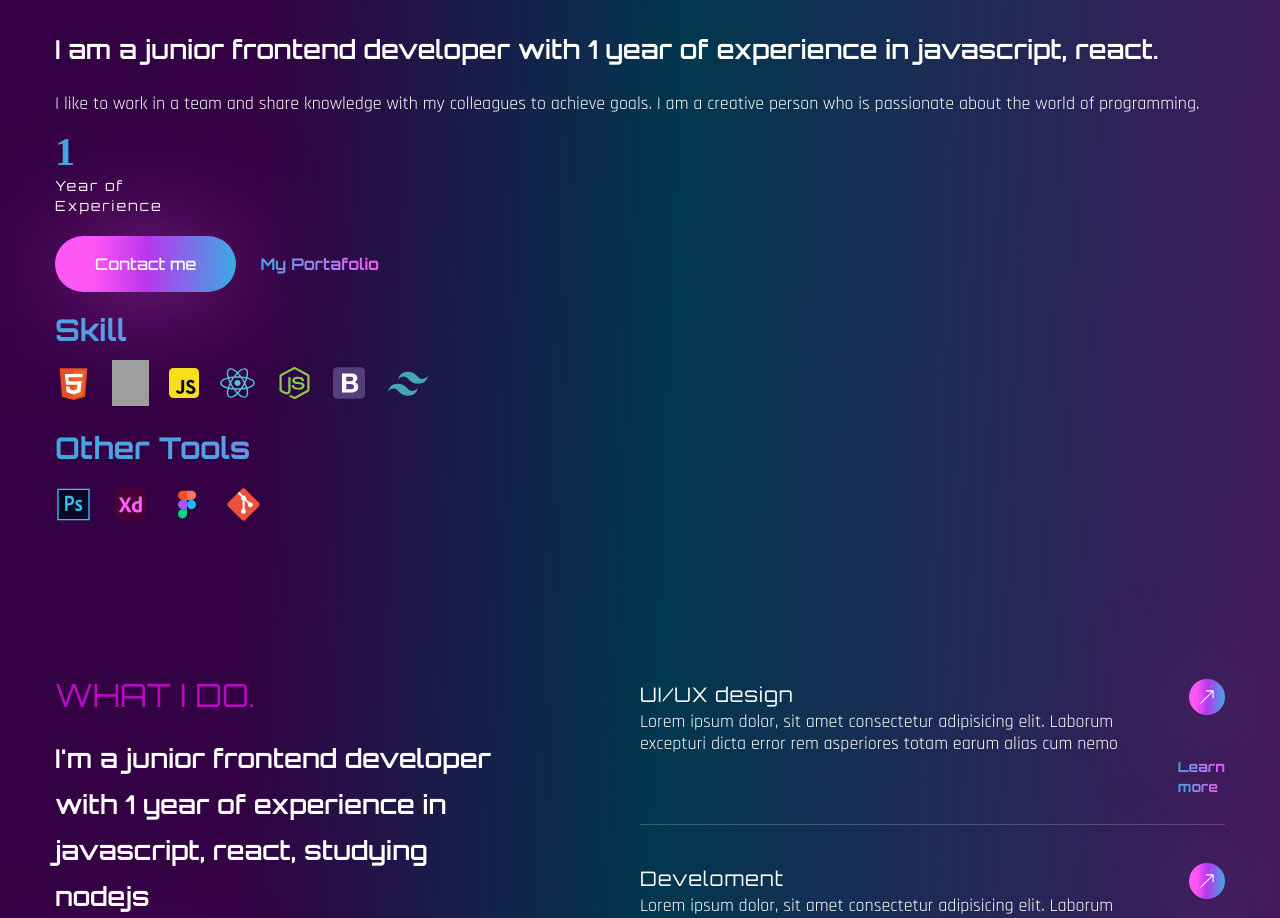
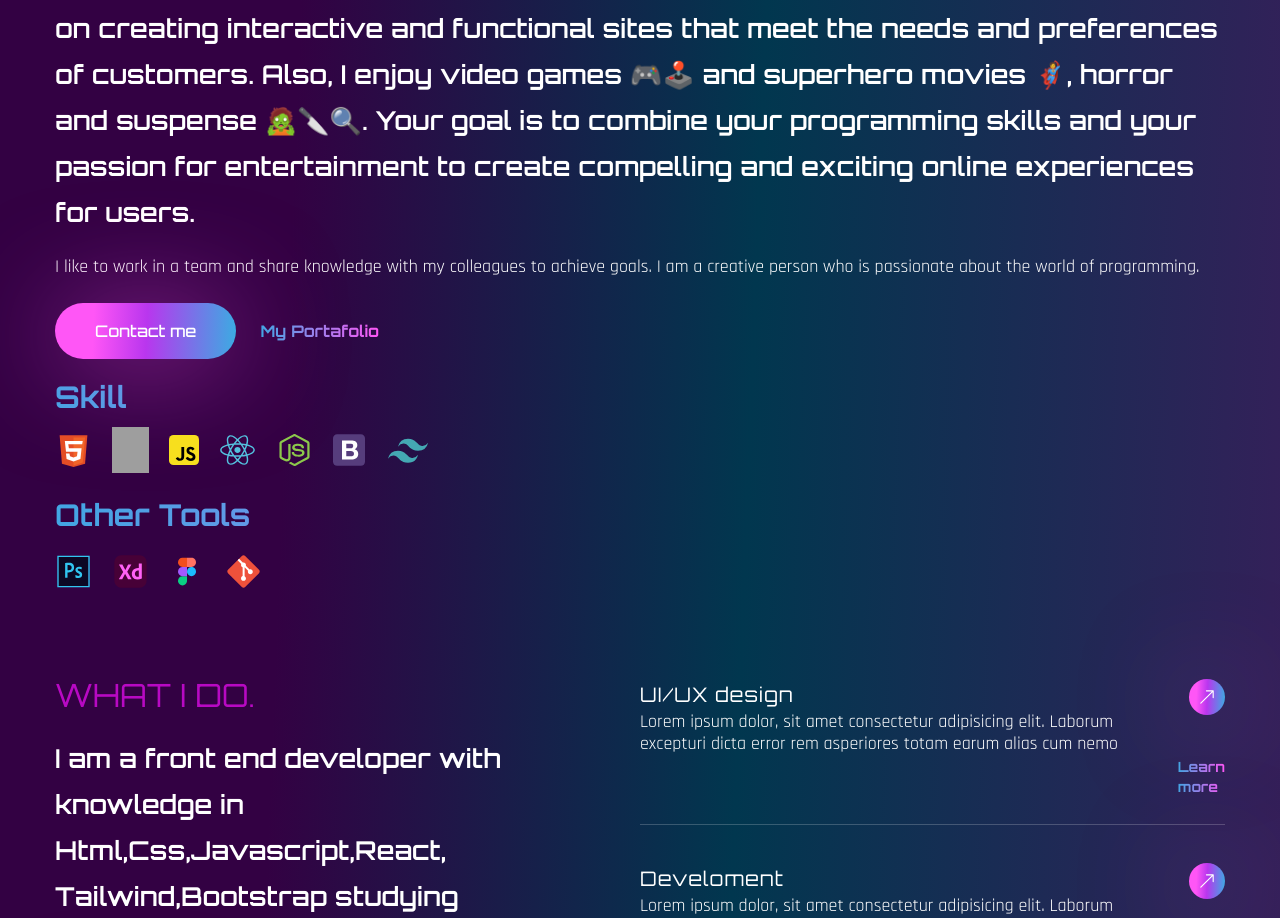
Before and after one commit to WILLIAMJRR/portafolio, a React (Vite) app: page / in a window 1280 px wide. Shown: the part 1064-1982 px from the top of the page. Built offline with nearby package versions, Linux system fonts and the light colour scheme; grey boxes are pictures that could not be loaded; a web font is replaced by a local one.

Commit message:
modificacion

```diff
--- a/src/App.jsx
+++ b/src/App.jsx
@@ -20,6 +20,7 @@ function App() {
       <Services />
       <Work />
       <Contact />
+      <div className='h-[4000px]'></div>
     </div>
   );
 }
--- a/src/components/About.jsx
+++ b/src/components/About.jsx
@@ -20,8 +20,6 @@ import pshop from '../../src/assets/icon/photoshop-svgrepo-com.svg';
 import adobexd from '../../src/assets/icon/adobe-xd-svgrepo-com.svg';
 import figma from '../../src/assets/icon/figma-svgrepo-com.svg';
 import git from '../../src/assets/icon/git-svgrepo-com.svg';
-
-
 
 const About = () => {
   const [ref, useView] = useInView({
@@ -50,8 +48,13 @@ const About = () => {
               viewport={{ once: false, amount: 0.3 }}
               className='h3 mb-4'
             >
-              I am a junior frontend developer with 1 year of experience in
-              javascript, react.
+              I'm a frontend Web Developer💻 As a passionate about web
+              development, I focus on creating interactive and functional sites
+              that meet the needs and preferences of customers. Also, I enjoy
+              video games 🎮🕹️ and superhero movies 🦸, horror and suspense
+              🧟🔪🔍. Your goal is to combine your programming skills and your
+              passion for entertainment to create compelling and exciting online
+              experiences for users.
             </motion.h3>
             <motion.p
               variants={fadeIn('right', 0.3)}
@@ -72,20 +75,7 @@ const About = () => {
               whileInView={'show'}
               viewport={{ once: false, amount: 0.3 }}
               className='flex flex-col '
-            >
-              <div className='text-[40px] font-tertiary text-gradient mb-2 mt-4'>
-                {inView ? (
-                  <CountUp start={34} end={1} duration={5} />
-                ) : (
-                  <CountUp start={34} end={1} duration={5} />
-                )}
-              </div>
-              <div className='font-primary text-sm tracking-[2px]'>
-                {' '}
-                Year of <br />
-                Experience{' '}
-              </div>
-            </motion.div>
+            ></motion.div>
 
             <motion.div
               variants={fadeIn('right', 0.3)}
--- a/src/components/Banner.jsx
+++ b/src/components/Banner.jsx
@@ -69,7 +69,7 @@ const Banner = () => {
               viewport={{ once: false, amount: 0.7 }}
               className='flex max-w-max gap-6 items-center mb-12 mx-auto lg:mx-0'
             >
-              <button className='btn btn-lg  '>Contact me</button>
+              <button className='btn btn-lg '>Contact me</button>
               <a href='#' className='text-gradient btn-link'>
                 {' '}
                 My portafolio
--- a/src/components/Contact.jsx
+++ b/src/components/Contact.jsx
@@ -4,7 +4,7 @@ import { fadeIn } from '../variants';
 
 const Contact = () => {
   return (
-    <section className='py-16 lg:section' id='contact'>
+    <section className='py-16 lg:section  ' id='contact'>
       <div className='container mx-auto '>
         <div className='flex flex-col lg:flex-row'>
           {/* text */}
--- a/src/components/Header.jsx
+++ b/src/components/Header.jsx
@@ -53,7 +53,7 @@ const Header = ({ theme, setTheme }) => {
     }
   };
   return (
-    <header className=' py-4  '>
+    <header className=' py-4'>
       <div className='container mx-auto'>
         {/* logo */}
         <div className='flex justify-between items-center'>
--- a/src/components/Services.jsx
+++ b/src/components/Services.jsx
@@ -21,8 +21,8 @@ const Services = () => {
           >
             <h2 className='h2 text-accent mb-6'>What I Do.</h2>
             <h3 className='h3 max-w-[455px] mb-16'>
-              I'm a junior frontend developer with 1 year of experience in
-              javascript, react, studying nodejs
+              I am a front end developer with knowledge in
+              Html,Css,Javascript,React,<br /> Tailwind,Bootstrap studying nodeJs
             </h3>
             <button className='btn btn-sm'>See my work</button>
           </motion.div>
```
